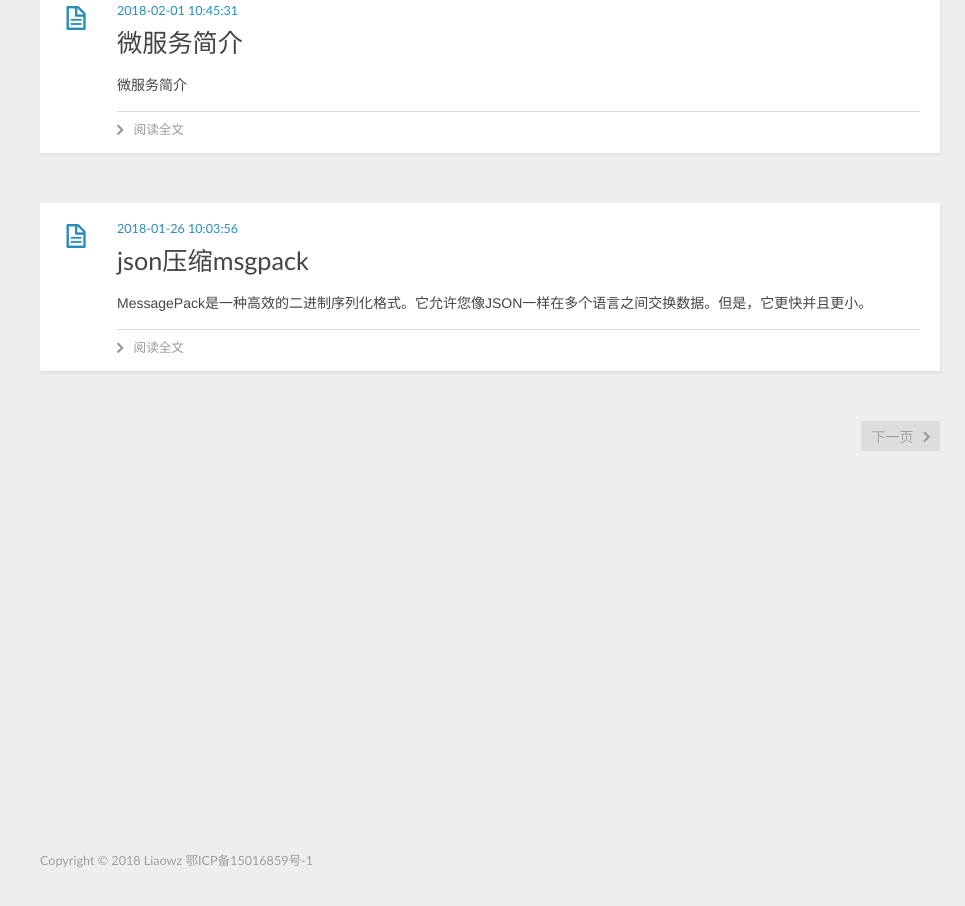
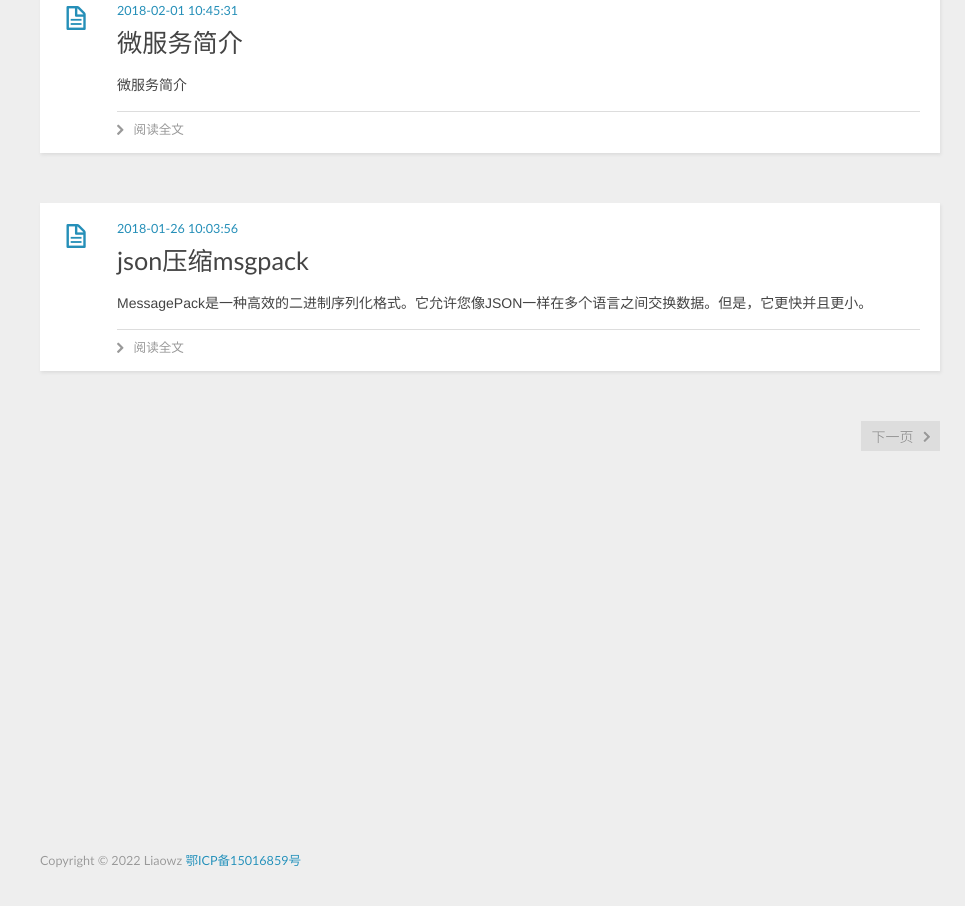
Before and after one commit to liaowz9642/liaowz9642.github.io, a plain HTML site: page index.html in a window 1280 px wide. Shown: the part 1910-2816 px from the top of the page, 0-965 px from the left. Drawn offline with nearby package versions, Linux system fonts and the light colour scheme.

Commit message:
更新copyright

```diff
--- a/index.html
+++ b/index.html
@@ -630,7 +630,7 @@
   </div>
   <footer id="footer" class="inner"><div class="alignleft">
 
-  Copyright &copy; 2018 Liaowz 鄂ICP备15016859号-1
+  Copyright &copy; 2022 Liaowz <a href="https://beian.miit.gov.cn/" target="_blank">鄂ICP备15016859号</a>
 
 </div>
 <div class="clearfix"></div></footer>
```
